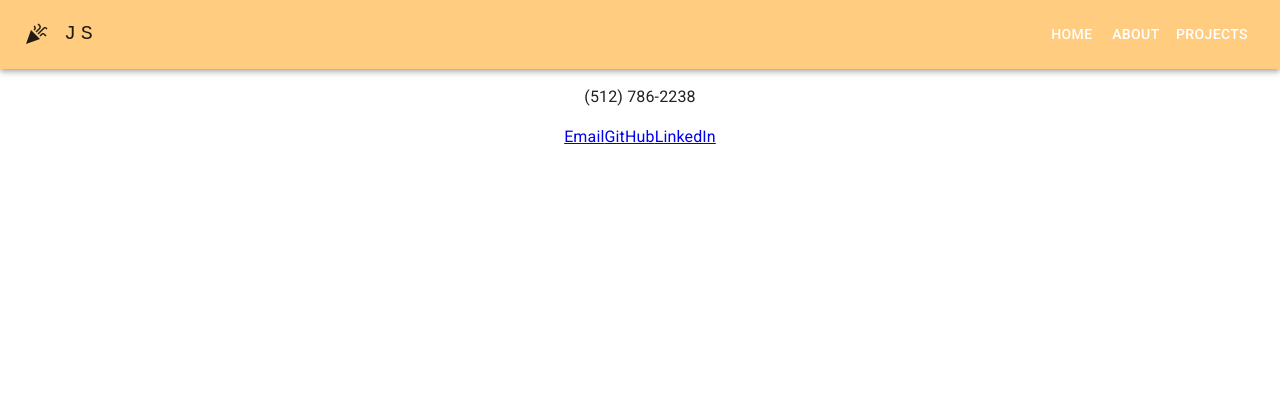
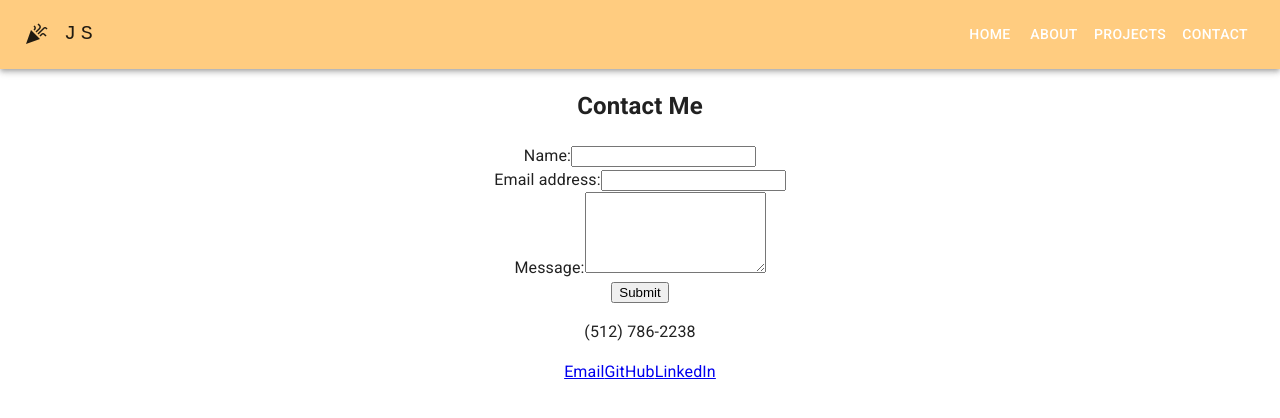
Before and after one commit to jorddo/react-portfolio, a React (Create React App) app: page /contact in a window 1280 px wide. Shown: the top 418 px of the page. Built offline with nearby package versions, Linux system fonts and the light colour scheme.

Commit message:
working on contact form

```diff
--- a/src/App.js
+++ b/src/App.js
@@ -4,6 +4,7 @@
 import Home from './pages/Home';
 import Projects from './pages/Projects';
 import About from './pages/About';
+import ContactForm from './pages/Contact';
 import Footer from './components/common/Footer';
 
 const App = () => (
@@ -13,6 +14,7 @@
       <Route path='/' element={<Home />} />
       <Route path='about' element={<About />} />
       <Route path='projects' element={<Projects />} />
+      <Route path='contact' element={<ContactForm />} />
     </Routes>
     <Footer />
   </div>
--- a/src/components/common/Header/index.jsx
+++ b/src/components/common/Header/index.jsx
@@ -9,16 +9,14 @@
 import Button from '@mui/material/Button';
 import MenuItem from '@mui/material/MenuItem';
 import CelebrationIcon from '@mui/icons-material/Celebration';
-// import Link from '@mui/material/Link';
-// import { Link } from 'react-router-dom';
 import Link from '../Link';
 import StyledHeader from './styles';
 
-// const pages = ['Products', 'Pricing', 'Blog'];
 const pages = [
   { label: 'Home', path: '/' },
   { label: 'About', path: '/about' },
   { label: 'Projects', path: '/projects' },
+  { label: 'Contact', path: '/contact' },
 ];
 
 const Header = () => {
--- /dev/null
+++ b/src/pages/Contact.jsx
@@ -0,0 +1,58 @@
+import React, { useState } from 'react';
+
+function ContactForm() {
+  const [formState, setFormState] = useState({
+    name: '',
+    email: '',
+    message: '',
+  });
+
+  const { name, email, message } = formState;
+
+  function handleChange(e) {
+    setFormState({ ...formState, [e.target.name]: e.target.value });
+  }
+
+  function handleSubmit(e) {
+    e.preventDefault();
+    console.log(formState);
+  }
+
+  return (
+    <section>
+      <h1>Contact Me</h1>
+      <form id='contact-form' onSubmit={handleSubmit}>
+        <div>
+          <label htmlFor='name'>Name:</label>
+          <input
+            type='text'
+            defaultValue={name}
+            onChange={handleChange}
+            name='name'
+          />
+        </div>
+        <div>
+          <label htmlFor='email'>Email address:</label>
+          <input
+            type='email'
+            defaultValue={email}
+            name='email'
+            onChange={handleChange}
+          />
+        </div>
+        <div>
+          <label htmlFor='message'>Message:</label>
+          <textarea
+            name='message'
+            defaultValue={message}
+            onChange={handleChange}
+            rows='5'
+          />
+        </div>
+        <button type='submit'>Submit</button>
+      </form>
+    </section>
+  );
+}
+
+export default ContactForm;
```
